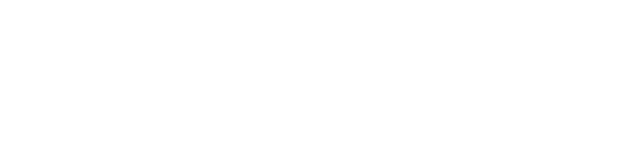
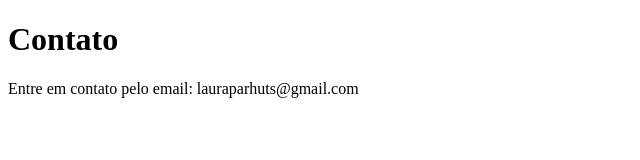
Before and after one commit to Laura-Parhuts/sistema-de-cadastro, a plain HTML site: page contato.html in a window 1280 px wide. Shown: the whole page, without its empty margins (0-640 px from the left). Drawn offline with Linux system fonts and the light colour scheme.

Commit message:
adicionando o email de contato

```diff
--- a/contato.html
+++ b/contato.html
@@ -6,6 +6,7 @@
     <title>Contato</title>
 </head>
 <body>
-
+    <h1>Contato</h1>
+    <p>Entre em contato pelo email: lauraparhuts@gmail.com</p>
 </body>
 </html>
```
